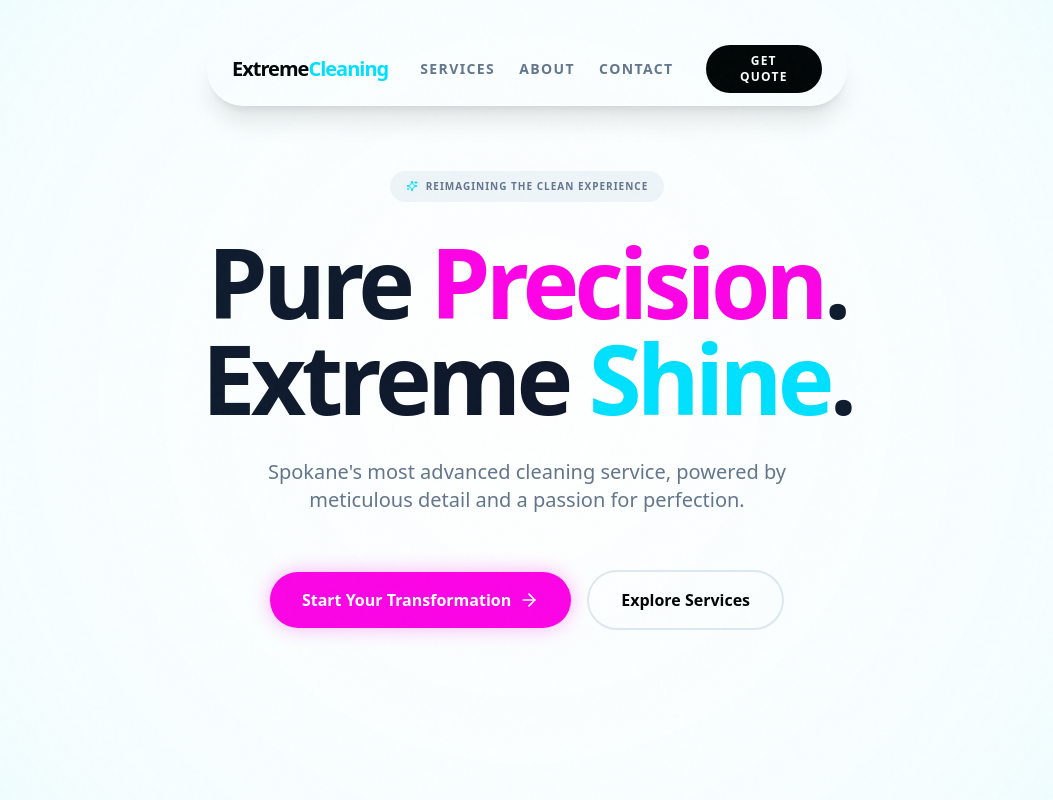
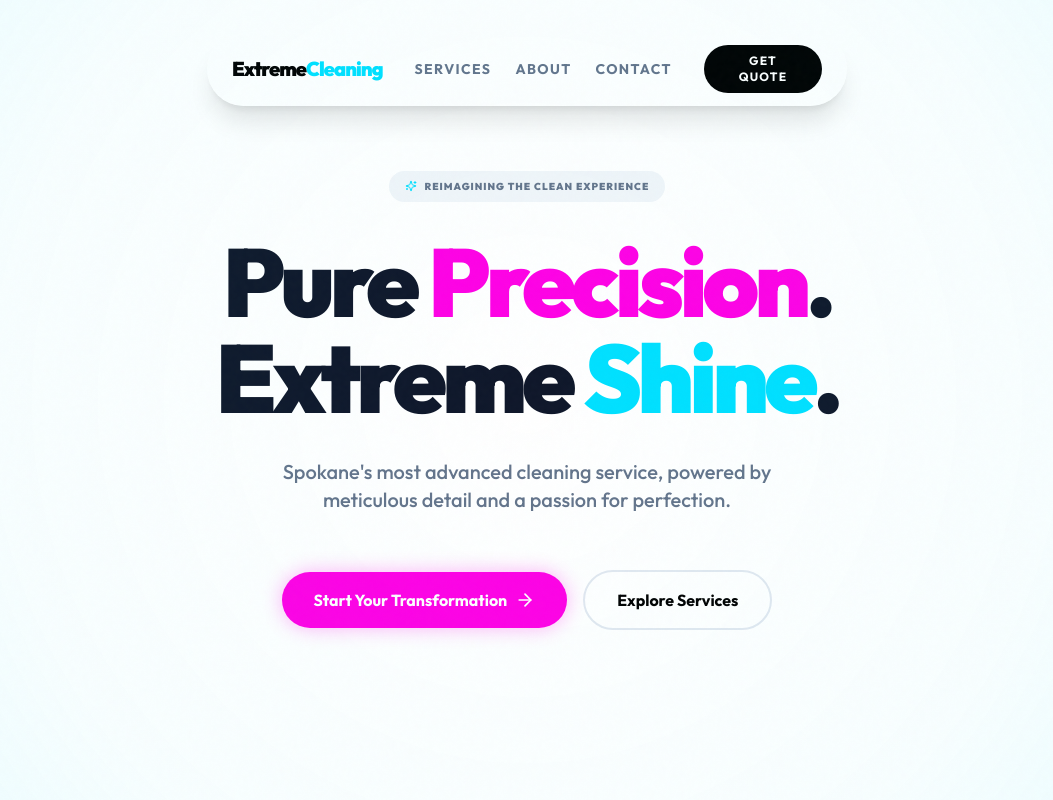
Before and after one commit to renatoquerales28-byte/extreme-cleaning-next, a Next.js app: page / in a window 1280 px wide. Shown: the whole page, without its empty margins (113-1166 px from the left). Built offline with nearby package versions, Linux system fonts and the light colour scheme.

Commit message:
Fix: Re-enable Outfit font for premium aesthetics

```diff
--- a/src/app/layout.tsx
+++ b/src/app/layout.tsx
@@ -1,11 +1,11 @@
 import type { Metadata } from "next";
-// import { Outfit } from "next/font/google"; // This requires internet access to download fonts!
+import { Outfit } from "next/font/google"; // This requires internet access to download fonts!
 import "./globals.css";
 
-// const outfit = Outfit({
-//     subsets: ["latin"],
-//     variable: "--font-outfit",
-// });
+const outfit = Outfit({
+    subsets: ["latin"],
+    variable: "--font-outfit",
+});
 
 export const metadata: Metadata = {
     title: "Extreme Cleaning | Spokane's Premium Cleaning Service",
@@ -19,8 +19,7 @@ export default function RootLayout({
 }>) {
     return (
         <html lang="en">
-            {/* <body className={`${outfit.variable} font-outfit antialiased`}> */}
-            <body className={`font-sans antialiased`}>
+            <body className={`${outfit.variable} font-outfit antialiased`}>
                 <div className="sentient-vignette" />
                 <div className="sentient-grain" />
                 <main className="relative z-10 min-h-screen">
```
